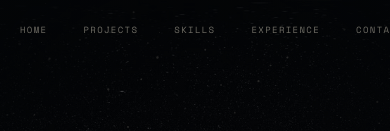
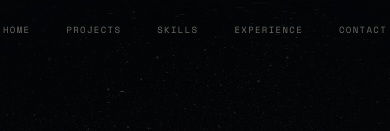
Before and after one commit to ColeAndrae/ml-portfolio, a Next.js app: page / in a window 390 px wide. Shown: the top 131 px of the page. Built offline with nearby package versions, Linux system fonts and the light colour scheme.

Commit message:
adjusted nav-bar spacing

```diff
--- a/app/globals.css
+++ b/app/globals.css
@@ -118,8 +118,16 @@ h5 {
     }
 }
 
-@media (max-width: 640px) {
+@media (max-width: 768px) {
     .nav-logo {
         display: none;
     }
+    .nav-github {
+        display: none;
+    }
+    nav {
+        justify-content: space-evenly !important;
+        padding: 0 !important;
+        width: 100%;
+    }
 }
--- a/app/page.tsx
+++ b/app/page.tsx
@@ -528,6 +528,7 @@ export default function Home() {
           ))}
         </div>
         <a
+          className="nav-github"
           href="https://github.com/ColeAndrae"
           target="_blank"
           rel="noopener noreferrer"
```
